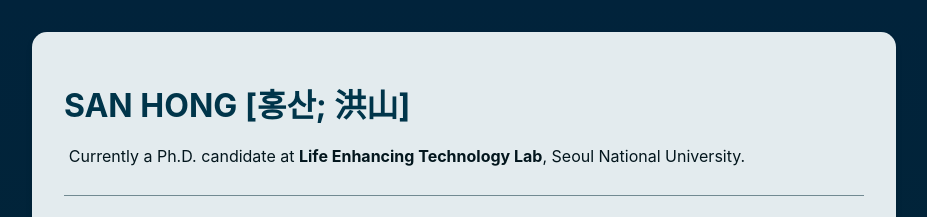
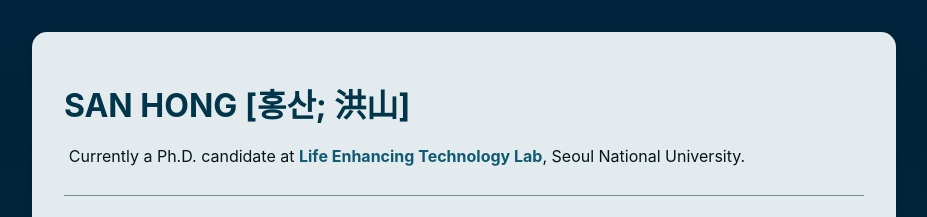
Before and after one commit to saanhong/redmountain, a plain HTML site: page index.html in a window 1280 px wide. Shown: the top 217 px of the page, without its empty margins (176-1103 px from the left). Drawn offline with Linux system fonts and the light colour scheme; a web font is replaced by a local one.

Commit message:
index.html

```diff
--- a/index.html
+++ b/index.html
@@ -70,7 +70,7 @@
 <body>
     <div class="container">
         <h1>SAN HONG [홍산; 洪山]</h1>
-        <p>Currently a Ph.D. candidate at <strong>Life Enhancing Technology Lab</strong>, Seoul National University.</p>
+        <p>Currently a Ph.D. candidate at <strong><a href="https://www.let.snu.ac.kr/">Life Enhancing Technology Lab</a></strong>, Seoul National University.</p>
 
         <div class="divider"></div>
 
```
